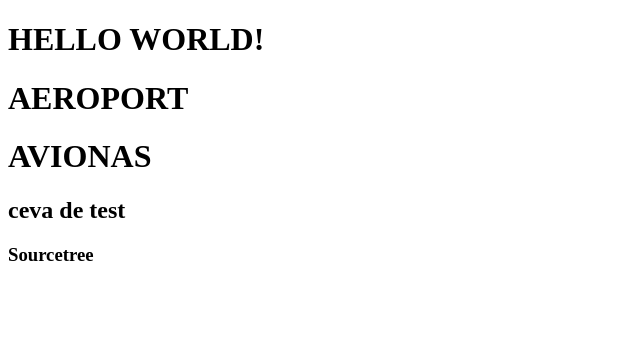
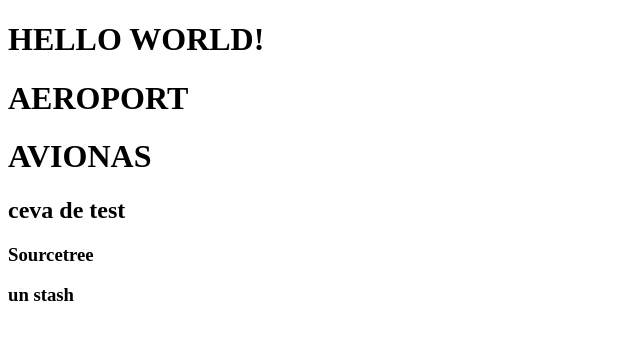
Before and after one commit to MihaelaDariana/azimut_test, a plain HTML site: page src/index.html in a window 1280 px wide. Shown: the full height of the page, 0-640 px from the left. Drawn offline with Linux system fonts and the light colour scheme.

Commit message:
dupa stash

```diff
--- a/src/index.html
+++ b/src/index.html
@@ -7,6 +7,7 @@
     <h1>AVIONAS</h1>
     <h2>ceva de test</h2>
     <h3>Sourcetree</h3>
+    <h3>un stash</h3>
   </body>
 </html>
 </html>
```
